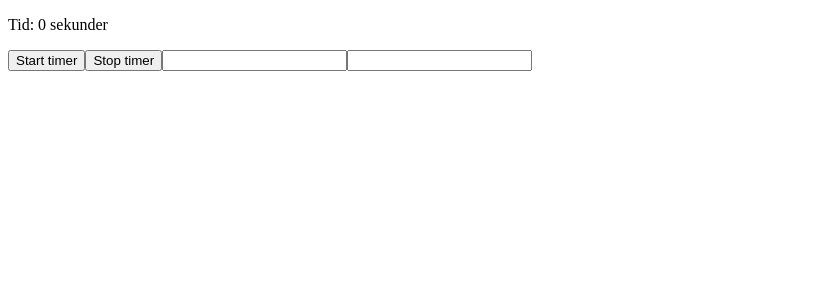
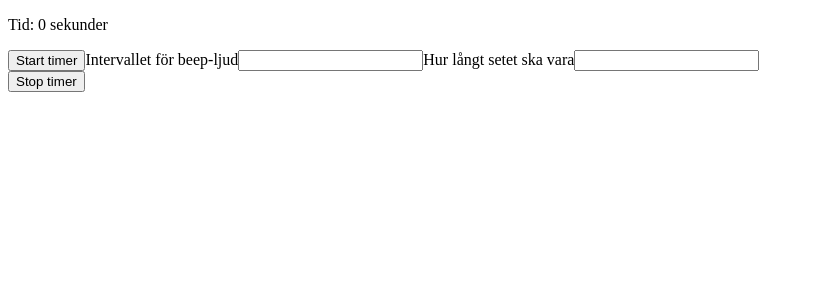
Before and after one commit to Zindriana/timer_app, a React (Vite) app: page /timer_app/timer in a window 1280 px wide. Shown: the top 300 px of the page, without its empty margins (0-814 px from the left). Built offline with nearby package versions, Linux system fonts and the light colour scheme.

Commit message:
styleade om lite

```diff
--- a/src/Timer.tsx
+++ b/src/Timer.tsx
@@ -53,14 +53,21 @@ function Timer(){
     return(
     <>
         <p>Tid: {time} sekunder</p>
+        <section>
         <button className="timer_btn" onClick={startTimer}>
             Start timer
         </button>
+        <span>Intervallet för beep-ljud</span>
+        <input type='number' className="beepNumber" onChange={handleBeepChange}></input>
+        <span>Hur långt setet ska vara</span>
+        <input type='number' className="restNumber" onChange={handleRestChange}></input>
+        </section>
+        <section>
         <button className="stop_btn" onClick={stopTimer}>
             Stop timer
         </button>
-        <input type='number' className="beepNumber" onChange={handleBeepChange}></input>
-        <input type='number' className="restNumber" onChange={handleRestChange}></input>
+
+        </section>
     </>
     )
 }
```
